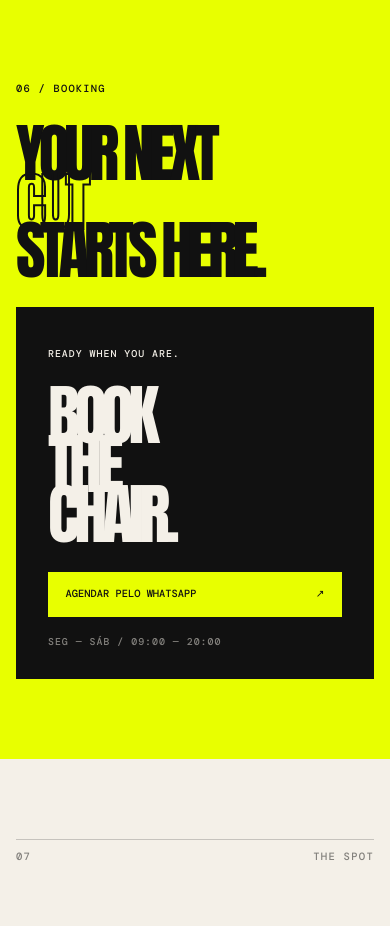
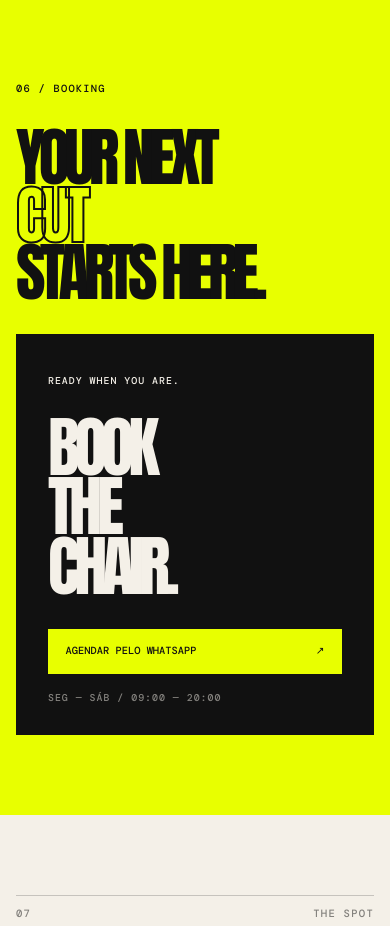
Before and after one commit to Richter06/cutClub, a React (Vite) app: page / in a window 390 px wide. Shown: the part 9280-10206 px from the top of the page. Built offline with nearby package versions, Linux system fonts and the light colour scheme; grey boxes are pictures that could not be loaded.

Commit message:
style: melhorar a formatação e a legibilidade do Booking.jsx e Booking.css

```diff
--- a/src/components/Booking.css
+++ b/src/components/Booking.css
@@ -1 +1,96 @@
-.booking{background:#e8ff00;color:#111;min-height:100svh;display:grid;place-items:center}.booking-grid{width:100%;display:grid;grid-template-columns:1fr .75fr;gap:clamp(2rem,8vw,8rem);align-items:end}.booking-index{font:700 .65rem/1 var(--font-mono);letter-spacing:.12em}.booking-title h2{margin:2rem 0 0;font:900 clamp(4rem,9vw,10rem)/.76 var(--font-display);letter-spacing:-.09em}.booking-title h2 em{font-style:normal;color:transparent;-webkit-text-stroke:2px #111}.booking-card{background:#111;color:#f4f0e8;padding:clamp(2rem,5vw,5rem);transform:rotate(2deg);transition:transform .6s cubic-bezier(.16,1,.3,1)}.booking-card:hover{transform:rotate(-1deg) translateY(-10px)}.booking-card p,.booking-card small{font:700 .62rem/1 var(--font-mono);letter-spacing:.1em}.booking-card h3{margin:2rem 0;font:900 clamp(4rem,7vw,7rem)/.75 var(--font-display);letter-spacing:-.08em}.booking-button{display:flex;justify-content:space-between;gap:1rem;padding:1.1rem;background:#e8ff00;color:#111;text-decoration:none;font:900 .65rem/1 var(--font-mono);transition:transform .3s ease}.booking-button:hover{transform:translate(-6px,-6px)}.booking-card small{display:block;margin-top:1.2rem;opacity:.5}@media(max-width:800px){.booking{min-height:auto}.booking-grid{grid-template-columns:1fr}.booking-card{transform:none}.booking-card h3{font-size:clamp(4rem,17vw,7rem)}}
+.booking {
+  background: #e8ff00;
+  color: #111;
+  min-height: 100svh;
+  display: grid;
+  place-items: center;
+}
+
+.booking-grid {
+  width: 100%;
+  display: grid;
+  grid-template-columns: 1fr .75fr;
+  gap: clamp(2rem, 8vw, 8rem);
+  align-items: end;
+}
+
+.booking-index {
+  font: 700 .65rem/1 var(--font-mono);
+  letter-spacing: .12em;
+}
+
+.booking-title h2 {
+  margin: 2rem 0 0;
+  font: 900 clamp(4rem, 9vw, 10rem)/.9 var(--font-display);
+  letter-spacing: -.09em;
+}
+
+.booking-title h2 em {
+  font-style: normal;
+  color: transparent;
+  -webkit-text-stroke: 2px #111;
+}
+
+.booking-card {
+  background: #111;
+  color: #f4f0e8;
+  padding: clamp(2rem, 5vw, 5rem);
+  transform: rotate(2deg);
+  transition: transform .6s cubic-bezier(.16, 1, .3, 1);
+}
+
+.booking-card:hover {
+  transform: rotate(-1deg) translateY(-10px);
+}
+
+.booking-card p,
+.booking-card small {
+  font: 700 .62rem/1 var(--font-mono);
+  letter-spacing: .1em;
+}
+
+.booking-card h3 {
+  margin: 2rem 0;
+  font: 900 clamp(4rem, 7vw, 7rem)/.9 var(--font-display);
+  letter-spacing: -.08em;
+}
+
+.booking-button {
+  display: flex;
+  justify-content: space-between;
+  gap: 1rem;
+  padding: 1.1rem;
+  background: #e8ff00;
+  color: #111;
+  text-decoration: none;
+  font: 900 .65rem/1 var(--font-mono);
+  transition: transform .3s ease;
+}
+
+.booking-button:hover {
+  transform: translate(-6px, -6px);
+}
+
+.booking-card small {
+  display: block;
+  margin-top: 1.2rem;
+  opacity: .5;
+}
+
+@media (max-width: 800px) {
+  .booking {
+    min-height: auto;
+  }
+
+  .booking-grid {
+    grid-template-columns: 1fr;
+  }
+
+  .booking-card {
+    transform: none;
+  }
+
+  .booking-card h3 {
+    font-size: clamp(4rem, 17vw, 7rem);
+  }
+}
```
Also changed, not shown: src/components/Booking.jsx (+25 -3 lines).
